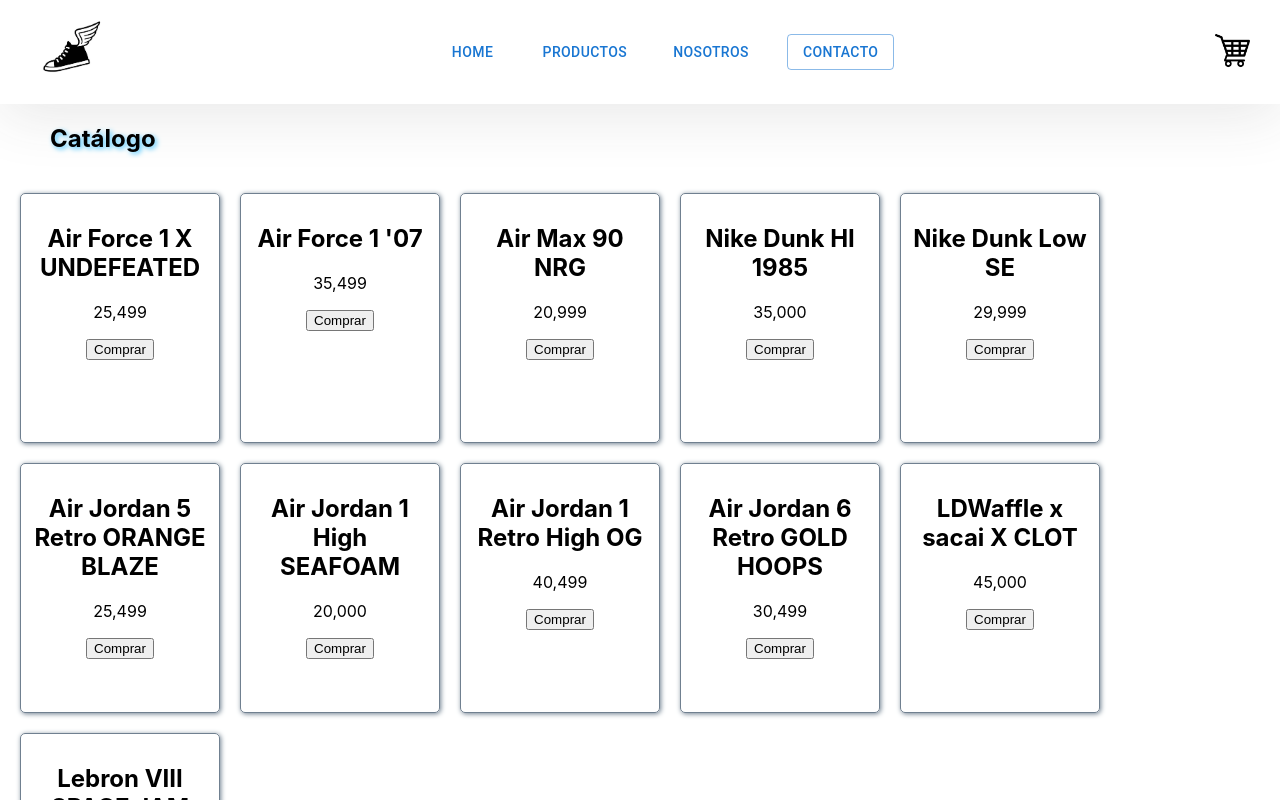
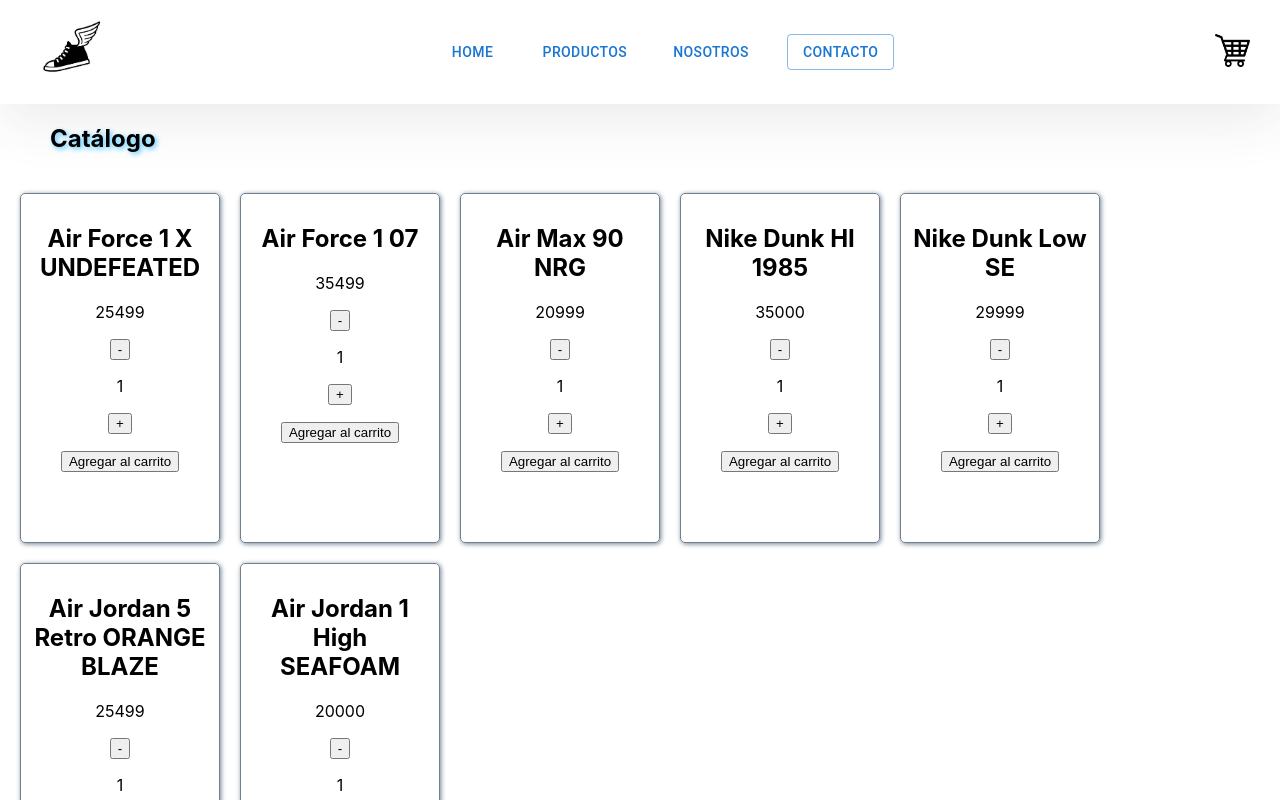
Before and after one commit to Federicogamito/sikboots, a React (Create React App) app: page / in a window 1280 px wide. Shown: the top 800 px of the page. Built offline with nearby package versions, Linux system fonts and the light colour scheme.

Commit message:
desafio 4 contador

```diff
--- a/src/components/Card/Card.css
+++ b/src/components/Card/Card.css
@@ -3,7 +3,7 @@
 .card-item {
     border: 1px solid slategray;
     width: 200px;
-    height: 250px;
+    height: 350px;
     margin-top: 20px;
     box-shadow: 1px 1px 5px slategray;
     border-radius: 5px;
--- a/src/components/Card/Card.js
+++ b/src/components/Card/Card.js
@@ -1,10 +1,22 @@
+import React,{ useState } from 'react'
 import './Card.css'
-export default function Card({price, title, img}) {
+import ItemCount from '../ItemCount/ItemCount';
+
+
+export default function Card({ data }) {
+    const { title, price, stock} = data
+    const [ count, setCount ] = useState(50);
+
+    console.log("contador: ", count);
+    console.log("Ultimo click: ", new Date());
+
     return(
      <div className="card-item">
         <h2>{title}</h2>
         <p>{price}</p>
-        <button> Comprar </button>
+        <ItemCount stock={stock} />
+        <p></p>
+        <button>Agregar al carrito</button>
     </div>
 )
 }
--- a/src/components/CartWidget/CartWidget.js
+++ b/src/components/CartWidget/CartWidget.js
@@ -1,4 +1,7 @@
 import carrito from "./carrito.png"
+import React,{ useState } from 'react'
+
+
 const CartWidget = () => {
     return (
         <div>
--- /dev/null
+++ b/src/components/ItemCount/ItemCount.js
@@ -0,0 +1,20 @@
+import React,{ useState } from 'react'
+
+const ItemCount = ({stock}) => {
+    const [count, setCount] = useState(1);
+
+const onAdd = () => {
+    if(count < stock) {
+    setCount(count + 1);
+    }
+}
+    return(
+        <>
+        <button>-</button>
+        <p>{count}</p>
+        <button onClick={onAdd}>+</button>
+        </>
+    )
+}
+
+export default ItemCount;
--- a/src/components/ItemListContainer/ItemListContainer.js
+++ b/src/components/ItemListContainer/ItemListContainer.js
@@ -1,21 +1,64 @@
+import React,{useState} from 'react'
 import Card from "../Card/Card"
 
+
 const ItemListContainer = () => {
+const [showCard, setShowCard] = useState(true);
 
-    return(
+    let dataProduct = {
+        title:'Air Force 1 X UNDEFEATED',
+        price:25499,
+        stock: 10,
+    }
+
+    let dataProduct1 = {
+        title:'Air Force 1 07',
+        price:35499,
+        stock: 25,
+    }
+
+    let dataProduct2 = {
+       title:'Air Max 90 NRG',
+        price:20999,
+        stock: 30,
+    }
+
+    let dataProduct3 = {
+        title:'Nike Dunk HI 1985',
+        price:35000,
+        stock: 10,
+    }
+
+    let dataProduct4 = {
+        title:'Nike Dunk Low SE',
+        price:29999,
+        stock: 20,
+    }
+
+    let dataProduct5 = {
+        title:'Air Jordan 5 Retro ORANGE BLAZE',
+        price:25499,
+        stock: 17,
+    }
+
+
+    let dataProduct6 = {
+        title:'Air Jordan 1 High SEAFOAM',
+        price:20000,
+        stock: 20,
+    }
+
+
+    return (
         <div className="container-cards">
-            <h2 className="container-products">Catálogo</h2>
-            <Card title={"Air Force 1 X UNDEFEATED"} price={"25,499"} />
-            <Card title={"Air Force 1 '07"} price={"35,499"} />
-            <Card title={"Air Max 90 NRG"} price={"20,999"} />
-            <Card title={"Nike Dunk HI 1985"} price={"35,000"} />
-            <Card title={"Nike Dunk Low SE"} price={"29,999"}/>
-            <Card title={"Air Jordan 5 Retro ORANGE BLAZE"} price={"25,499"} />
-            <Card title={"Air Jordan 1 High SEAFOAM"} price={"20,000"} />
-            <Card title={"Air Jordan 1 Retro High OG"} price={"40,499"} />
-            <Card title={"Air Jordan 6 Retro GOLD HOOPS"} price={"30,499"} />
-            <Card title={"LDWaffle x sacai X CLOT"} price={"45,000"} />
-            <Card title={"Lebron VIII SPACE JAM"} price={"49,999"} />
+        <h2 className="container-products">Catálogo</h2>
+        {showCard && <Card data={dataProduct}/>}
+        {showCard && <Card data={dataProduct1}/>}
+        {showCard && <Card data={dataProduct2}/>}
+        {showCard && <Card data={dataProduct3}/>}
+        {showCard && <Card data={dataProduct4}/>}
+        {showCard && <Card data={dataProduct5}/>}
+        {showCard && <Card data={dataProduct6}/>}
         </div>
     )
 }
```
Also changed, not shown: src/components/ItemCount/ItemCount.css (added).
